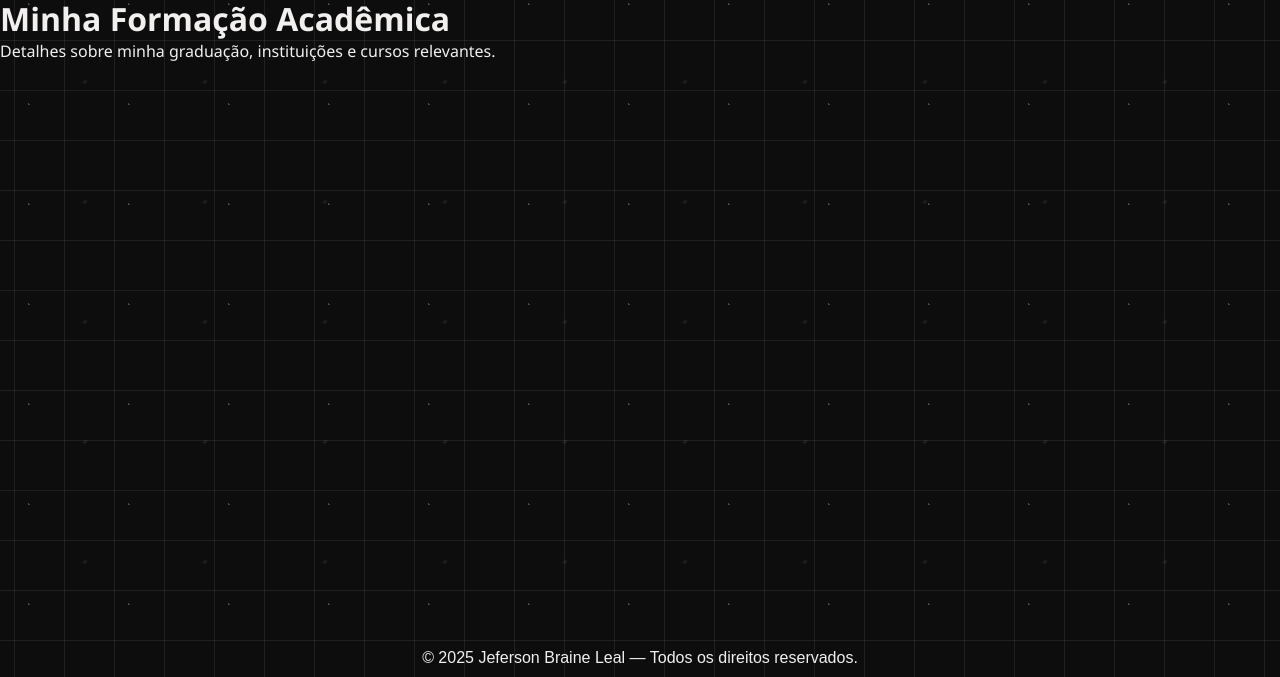
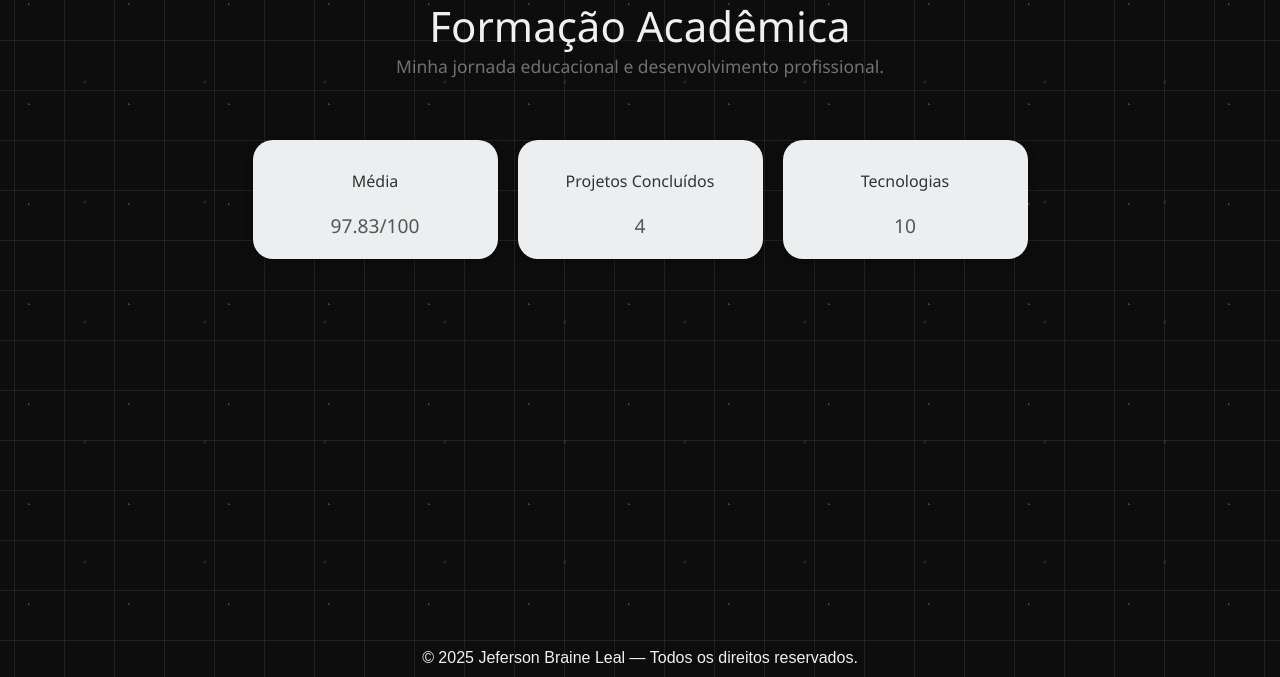
Before and after one commit to jefersonbraine/Portfolio-project, a plain HTML site: page index.html in a window 1280 px wide. Both pictures are taken after a click on the item "Formação". Shown: the part 123-800 px from the top of the page. Drawn offline with Linux system fonts and the light colour scheme.

Commit message:
Feat: Merits section ready

```diff
--- a/index.html
+++ b/index.html
@@ -8,6 +8,7 @@
     <link rel="stylesheet" href="src/styles/main.css" />
     <link rel="stylesheet" href="src/styles/home.css">
     <link rel="stylesheet" href="src/styles/education.css">
+    <link rel="stylesheet" href="src/styles/formation.css">
     <link rel="stylesheet" href="src/styles/aboutme.css">
     <link rel="stylesheet" href="src/styles/animations.css">
   </head>
--- a/src/pages/formation.html
+++ b/src/pages/formation.html
@@ -1,2 +1,25 @@
-<h1>Minha Formação Acadêmica</h1>
-<p>Detalhes sobre minha graduação, instituições e cursos relevantes.</p>
+<header id="header-formation">
+  <h1>Formação Acadêmica</h1>
+  <p>Minha jornada educacional e desenvolvimento profissional.</p>
+</header>
+
+<main class="formation-layout">
+
+    <section class="merits-section">
+    <div class="merits-item">
+      <h3>Média</h3>
+      <p>97.83/100</p>
+    </div>
+
+    <div class="merits-item">
+      <h3>Projetos Concluídos</h3>
+      <p>4</p>
+    </div>
+
+    <div class="merits-item">
+      <h3>Tecnologias</h3>
+      <p>10</p>
+    </div>
+  </section>
+
+</main>
--- /dev/null
+++ b/src/styles/formation.css
@@ -0,0 +1,55 @@
+/* * --- FORMATION SECTION --- * */
+
+#header-formation {
+  text-align: center;
+}
+
+#header-formation h1 {
+  font-size: 42px;
+  font-weight: 400;
+}
+
+#header-formation p {
+  font-size: 17.5px;
+  color: #fcfcfc6b;
+}
+
+/* * MERITS SECTION *  */
+
+.merits-section {
+  display: flex;
+  gap: 20px;
+  flex-wrap: wrap;
+  justify-content: center;
+  padding: 20px;
+  margin-top: 42px;
+}
+
+/* Estilo para cada item de conquista (o card individual) */
+.merits-item {
+  background-color: #edeeef; /* Cor de fundo do card, um cinza claro */
+  border-radius: 20px; /* Bordas arredondadas */
+  padding: 30px 40px; /* Espaçamento interno */
+  text-align: center; /* Centraliza texto e ícone */
+  width: 245px; /* Largura fixa para cada card (ajuste se necessário) */
+  height: 119px;
+  box-shadow: 0 4px 8px rgba(0, 0, 0, 0.2); /* Sombra suave */
+  display: flex;
+  flex-direction: column;
+  align-items: center; /* Centraliza verticalmente o conteúdo */
+  justify-content: space-between; /* Centraliza verticalmente o conteúdo */
+}
+
+.merits-item h3 {
+  color: #333; /* Cor do texto do título */
+  font-size: 1em; /* Tamanho da fonte do título */
+
+  font-weight: 440;
+}
+
+.merits-item p {
+  color: #555; /* Cor do texto do parágrafo */
+  font-size: 1.2em; /* Tamanho da fonte do número */
+
+  margin-top: 20px;
+}
```
